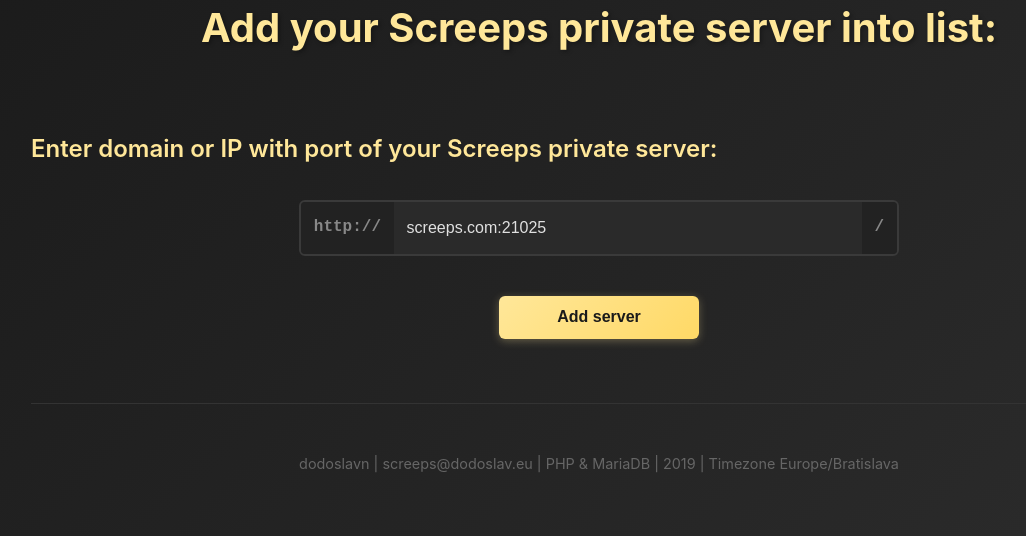
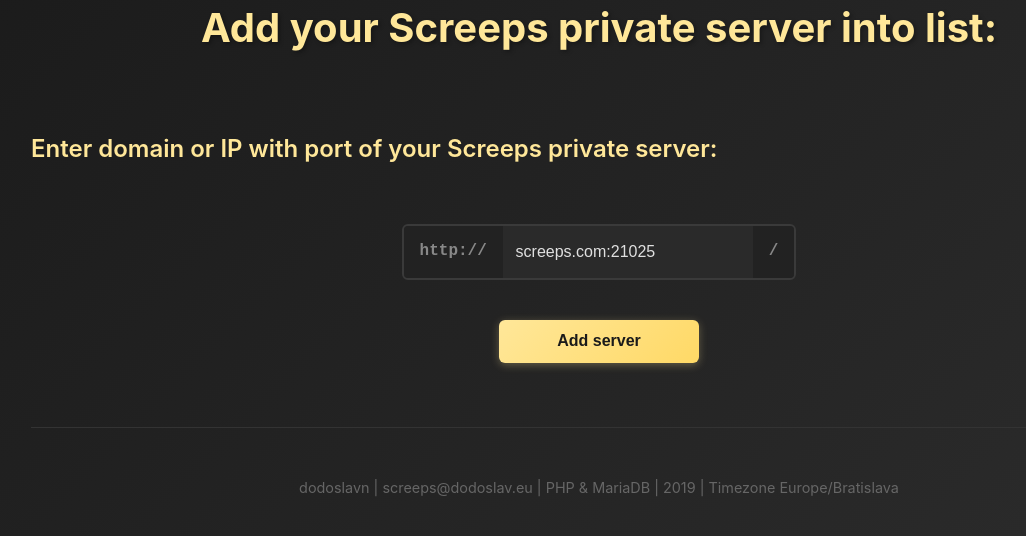
Before and after one commit to dodoslavn/screeps_online, a PHP site: page /add in a window 1280 px wide. Shown: the part 144-680 px from the top of the page, without its empty margins (41-1067 px from the left). Run offline with PHP 8.4, Linux system fonts and the light colour scheme.

Commit message:
Fix Add Server input width
Changed input wrapper to inline-flex and fixed width:
- Input field now has fixed width of 250px instead of flex: 1
- Wrapper uses inline-flex to not span full width
- Better horizontal centering
- No more full-screen wide input

Co-Authored-By: Claude Opus 4.6 <noreply@anthropic.com>

```diff
--- a/web/default.css
+++ b/web/default.css
@@ -203,23 +203,24 @@ form {
 
 /* Add Server Form */
 .add-server-form {
-    max-width: 600px;
+    max-width: 700px;
     margin: 2rem auto;
     text-align: center;
 }
 
 .server-input-wrapper {
-    display: flex;
+    display: inline-flex;
     align-items: center;
     justify-content: center;
     gap: 0;
-    margin: 1.5rem 0;
+    margin: 1.5rem auto;
     background: #2a2a2a;
     border: 2px solid #3a3a3a;
     border-radius: 6px;
     padding: 0;
     overflow: hidden;
     transition: all 0.3s ease;
+    max-width: 500px;
 }
 
 .server-input-wrapper:focus-within {
@@ -229,22 +230,23 @@ form {
 
 .server-prefix,
 .server-suffix {
-    padding: 0.8rem;
+    padding: 0.8rem 1rem;
     color: #888;
     font-family: 'Courier New', monospace;
     font-weight: 600;
     background: #222;
     user-select: none;
+    white-space: nowrap;
 }
 
 .server-input-wrapper input[type="text"] {
-    flex: 1;
+    flex: 0 1 auto;
+    width: 250px;
     border: none;
     border-radius: 0;
     background: #2a2a2a;
     padding: 0.8rem;
     margin: 0;
-    min-width: 200px;
 }
 
 .server-input-wrapper input[type="text"]:focus {
@@ -256,6 +258,9 @@ form {
 .add-server-form input[type="submit"] {
     margin-top: 1rem;
     min-width: 200px;
+    display: block;
+    margin-left: auto;
+    margin-right: auto;
 }
 
 form input[type="text"],
```
